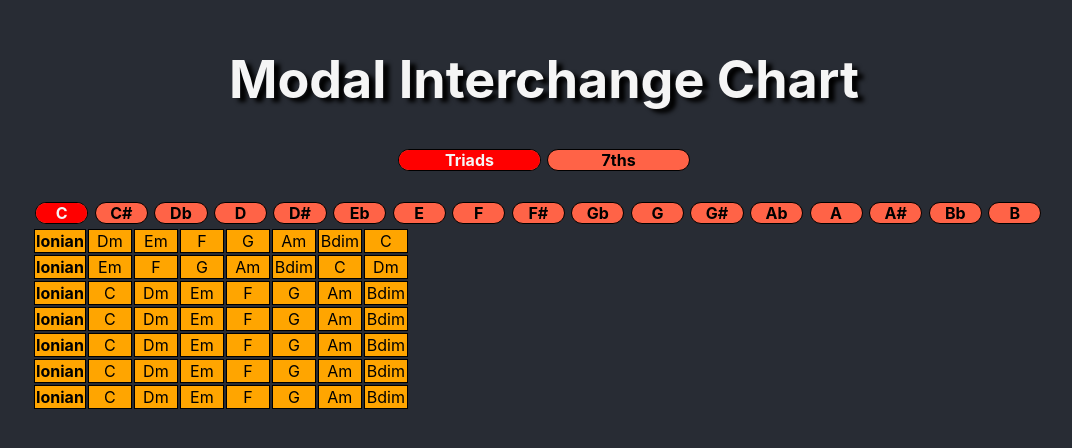
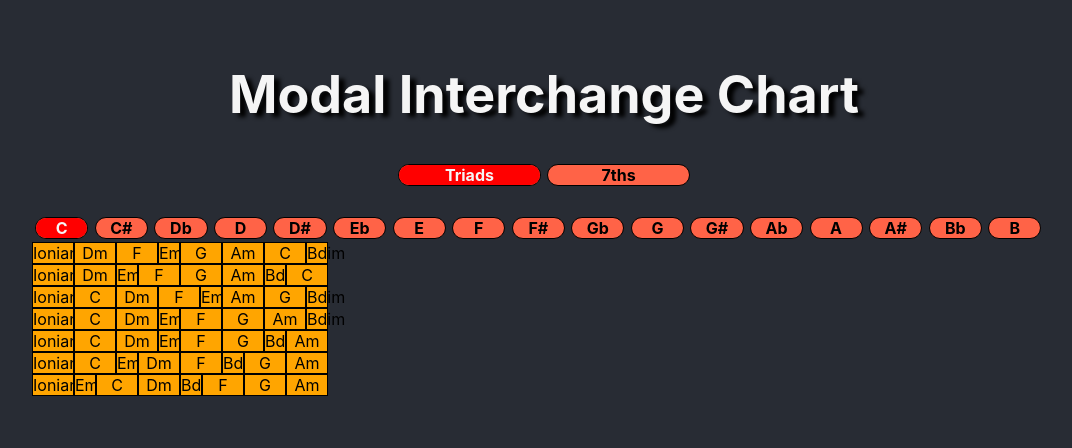
Before and after one commit to Tycholiz/modal-interchange-chart, a React (Create React App) app: page / in a window 1280 px wide. Shown: the part 188-636 px from the top of the page, without its empty margins (96-1168 px from the left). Built offline with nearby package versions, Linux system fonts and the light colour scheme.

Commit message:
whole cells and half cells distinquishable

```diff
--- a/src/components/Chart.js
+++ b/src/components/Chart.js
@@ -6,92 +6,76 @@ class Chart extends Component {
 		const { currentKey, currentNotation } = this.props;
 		return (
 			<div className="chartWrapper">
-				<table>
-					{/* <thead>
-						<tr>
-							<th scope="col" class="cell cell-whole">Mode</th>
-							<th scope="col" class="cell cell-whole">I</th>
-							<th scope="col" class="cell cell-whole">III</th>
-							<th scope="col" class="cell">II</th>
-							<th scope="col" class="cell cell-whole">IV</th>
-							<th scope="col" class="cell cell-whole">V</th>
-							<th scope="col" class="cell cell-whole">VI</th>
-							<th scope="col" class="cell">VII</th>
-						</tr>
-					</thead> */}
-					<tbody>
-						<tr>
-							<th scope="row" class="mode-instance cell cell-whole">Ionian</th>
-							<td class="chord cell cell-whole">Dm</td>
-							<td class="chord cell cell-half">Em</td>
-							<td class="chord cell cell-whole">F</td>
-							<td class="chord cell cell-whole">G</td>
-							<td class="chord cell cell-whole">Am</td>
-							<td class="chord cell cell-half">Bdim</td>
-							<td class="chord cell cell-whole">C</td>
-						</tr>
-						<tr>
-							<th scope="row" class="mode-instance cell cell-whole">Ionian</th>
-							<td class="chord cell cell-half">Em</td>
-							<td class="chord cell cell-whole">F</td>
-							<td class="chord cell cell-whole">G</td>
-							<td class="chord cell cell-whole">Am</td>
-							<td class="chord cell cell-half">Bdim</td>
-							<td class="chord cell cell-whole">C</td>
-							<td class="chord cell cell-whole">Dm</td>
-						</tr>
-						<tr>
-							<th scope="row" class="mode-instance cell cell-whole">Ionian</th>
-							<td class="chord cell cell-whole">C</td>
-							<td class="chord cell cell-whole">Dm</td>
-							<td class="chord cell cell-half">Em</td>
-							<td class="chord cell cell-whole">F</td>
-							<td class="chord cell cell-whole">G</td>
-							<td class="chord cell cell-whole">Am</td>
-							<td class="chord cell cell-half">Bdim</td>
-						</tr>
-						<tr>
-							<th scope="row" class="mode-instance cell cell-whole">Ionian</th>
-							<td class="chord cell cell-whole">C</td>
-							<td class="chord cell cell-whole">Dm</td>
-							<td class="chord cell cell-half">Em</td>
-							<td class="chord cell cell-whole">F</td>
-							<td class="chord cell cell-whole">G</td>
-							<td class="chord cell cell-whole">Am</td>
-							<td class="chord cell cell-half">Bdim</td>
-						</tr>
-						<tr>
-							<th scope="row" class="mode-instance cell cell-whole">Ionian</th>
-							<td class="chord cell cell-whole">C</td>
-							<td class="chord cell cell-whole">Dm</td>
-							<td class="chord cell cell-half">Em</td>
-							<td class="chord cell cell-whole">F</td>
-							<td class="chord cell cell-whole">G</td>
-							<td class="chord cell cell-whole">Am</td>
-							<td class="chord cell cell-half">Bdim</td>
-						</tr>
-						<tr>
-							<th scope="row" class="mode-instance cell cell-whole">Ionian</th>
-							<td class="chord cell cell-whole">C</td>
-							<td class="chord cell cell-whole">Dm</td>
-							<td class="chord cell cell-half">Em</td>
-							<td class="chord cell cell-whole">F</td>
-							<td class="chord cell cell-whole">G</td>
-							<td class="chord cell cell-whole">Am</td>
-							<td class="chord cell cell-half">Bdim</td>
-						</tr>
-						<tr>
-							<th scope="row" class="mode-instance cell cell-whole">Ionian</th>
-							<td class="chord cell cell-whole">C</td>
-							<td class="chord cell cell-whole">Dm</td>
-							<td class="chord cell cell-half">Em</td>
-							<td class="chord cell cell-whole">F</td>
-							<td class="chord cell cell-whole">G</td>
-							<td class="chord cell cell-whole">Am</td>
-							<td class="chord cell cell-half">Bdim</td>
-						</tr>
-					</tbody>
-				</table>
+					<div className="row">
+						<div className="mode-instance cell cell-whole">Ionian</div>
+						<div className="chord cell cell-whole">Dm</div>
+						<div className="chord cell cell-whole">F</div>
+						<div className="chord cell cell-half">Em</div>
+						<div className="chord cell cell-whole">G</div>
+						<div className="chord cell cell-whole">Am</div>
+						<div className="chord cell cell-whole">C</div>
+						<div className="chord cell cell-half">Bdim</div>
+					</div>
+					<div className="row">
+						<div className="mode-instance cell cell-whole">Ionian</div>
+						<div className="chord cell cell-whole">Dm</div>
+						<div className="chord cell cell-half">Em</div>
+						<div className="chord cell cell-whole">F</div>
+						<div className="chord cell cell-whole">G</div>
+						<div className="chord cell cell-whole">Am</div>
+						<div className="chord cell cell-half">Bdim</div>
+						<div className="chord cell cell-whole">C</div>
+					</div>
+					<div className="row">
+						<div className="mode-instance cell cell-whole">Ionian</div>
+						<div className="chord cell cell-whole">C</div>
+						<div className="chord cell cell-whole">Dm</div>
+						<div className="chord cell cell-whole">F</div>
+						<div className="chord cell cell-half">Em</div>
+						<div className="chord cell cell-whole">Am</div>
+						<div className="chord cell cell-whole">G</div>
+						<div className="chord cell cell-half">Bdim</div>
+					</div>
+					<div className="row">
+						<div className="mode-instance cell cell-whole">Ionian</div>
+						<div className="chord cell cell-whole">C</div>
+						<div className="chord cell cell-whole">Dm</div>
+						<div className="chord cell cell-half">Em</div>
+						<div className="chord cell cell-whole">F</div>
+						<div className="chord cell cell-whole">G</div>
+						<div className="chord cell cell-whole">Am</div>
+						<div className="chord cell cell-half">Bdim</div>
+					</div>
+					<div className="row">
+						<div className="mode-instance cell cell-whole">Ionian</div>
+						<div className="chord cell cell-whole">C</div>
+						<div className="chord cell cell-whole">Dm</div>
+						<div className="chord cell cell-half">Em</div>
+						<div className="chord cell cell-whole">F</div>
+						<div className="chord cell cell-whole">G</div>
+						<div className="chord cell cell-half">Bdim</div>
+						<div className="chord cell cell-whole">Am</div>
+					</div>
+					<div className="row">
+						<div className="mode-instance cell cell-whole">Ionian</div>
+						<div className="chord cell cell-whole">C</div>
+						<div className="chord cell cell-half">Em</div>
+						<div className="chord cell cell-whole">Dm</div>
+						<div className="chord cell cell-whole">F</div>
+						<div className="chord cell cell-half">Bdim</div>
+						<div className="chord cell cell-whole">G</div>
+						<div className="chord cell cell-whole">Am</div>
+					</div>
+					<div className="row">
+						<div className="mode-instance cell cell-whole">Ionian</div>
+						<div className="chord cell cell-half">Em</div>
+						<div className="chord cell cell-whole">C</div>
+						<div className="chord cell cell-whole">Dm</div>
+						<div className="chord cell cell-half">Bdim</div>
+						<div className="chord cell cell-whole">F</div>
+						<div className="chord cell cell-whole">G</div>
+						<div className="chord cell cell-whole">Am</div>
+					</div>
 			</div>
 		);
 	}
--- a/src/styles/Chart.css
+++ b/src/styles/Chart.css
@@ -1,7 +1,12 @@
 .chartWrapper {
-	position: relative;
-	display: inline;
+	display: flex;
+	flex-direction: column;
 	--primary-color: red;
+}
+
+.row {
+	display: flex;
+	flex-direction: row;
 }
 
 .cell {
```
